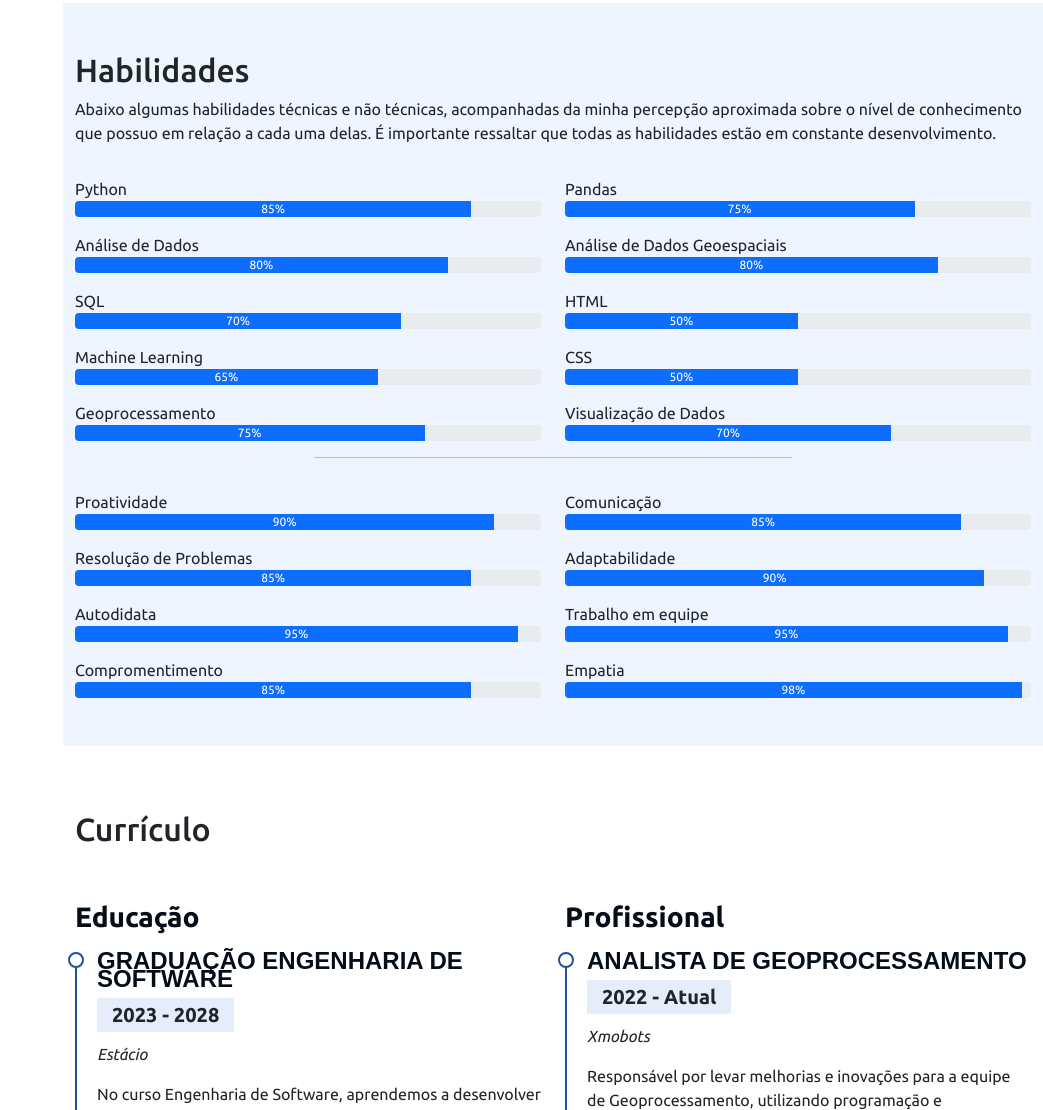
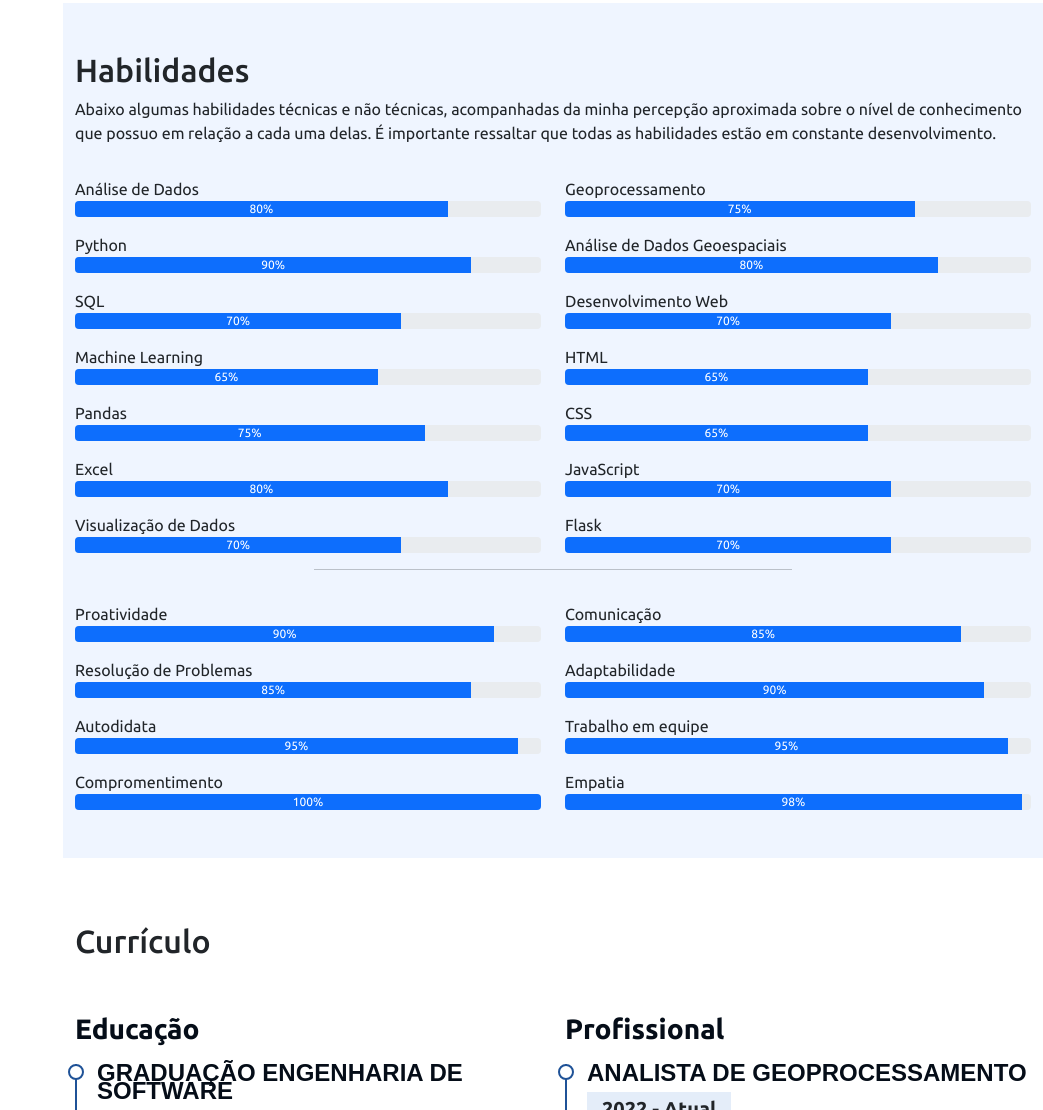
Before and after one commit to DevTheo25/Portfolio, a plain HTML site: page templates/index.html in a window 1280 px wide. Shown: the part 1690-2800 px from the top of the page, without its empty margins (237-1280 px from the left). Drawn offline with nearby package versions, Linux system fonts and the light colour scheme.

Commit message:
To_analista_dados

```diff
--- a/templates/index.html
+++ b/templates/index.html
@@ -78,7 +78,7 @@
         <section id="inicio" class="row m-0 p-0">
             <div class="col-md3 d-flex justify-content-center align-items-start flex-column">
                 <h2 class="text-white text-shadow">Daniel Silva</h2>
-                <span id="subtitle" class="text-white text-shadow">Cientista de Dados | Desenvolvedor de Software</span>
+                <span id="subtitle" class="text-white text-shadow">Analista de Dados | Desenvolvedor de Software</span>
             </div>
 
             <div class="col-md-7 d-flex justify-content-end align-items-end">
@@ -99,7 +99,11 @@
 
                 <div class="col-md-12" data-anime="down">
                     <h2 class="pt-3">Sobre</h2>
-                    <p>Sou um profissional com 2 anos de experiência em desenvolvimento de software e análise de dados utilizando Python. Durante esse período, acumulei diversas experiências em análise de dados de diferentes tipos, como geoespacial, quantitativa e qualitativa, além de uma sólida experiência em automações de processos. Atualmente, estou cursando o segundo ano de Engenharia de Software, onde conheci a área de ciência de dados e me conduziu a uma decisão definitiva: concentrar minha carreira nessa área fascinante. Para fortalecer minha formação acadêmica e prática, busquei diversos certificados em ciência de dados e programação. Além disso, estou comprometido em aprimorar minhas habilidades interpessoais, reconhecendo a importância da comunicação eficaz e do entendimento dos aspectos de negócios. Estou constantemente em busca de oportunidades para ampliar meu conhecimento, atualmente focado em ciência de Dados, machine Learning e inteligência Artificial.</p>
+                    <p>Sou um profissional com 2 anos de experiência em desenvolvimento de software e análise de dados. Durante esse período, acumulei diversas experiências em análise de dados de diferentes tipos, incluindo geoespacial, quantitativa e qualitativa, bem como uma sólida experiência em automações de processos.
+
+                        Atualmente, estou cursando o segundo ano de Engenharia de Software, onde descobri minha paixão pela área de dados, o que me levou a uma decisão definitiva: concentrar minha carreira nessa área em expansão. Para fortalecer minha formação acadêmica e prática, busquei diversos certificados em ciência de dados, análise de dados e programação.
+
+                        Além disso, estou empenhado em aprimorar minhas soft skills, reconhecendo a importância crucial da comunicação e oratória e buscando constantemente aprimorá-las. Estou continuamente buscando oportunidades para ampliar meu conhecimento, com foco atual em análise de dados, ciência de dados e inteligência artificial.</p>
                 </div>
 
                 <div class="row mt-4">
@@ -110,7 +114,7 @@
                     <div class="col-md-8" data-anime="right">
 
                         <h3>Analista de Geoprocessamento | Desenvolvedor</h3>
-                        <p>Atualmente sou responsável por trazer melhorias e inovação para a equipe de Geoprocessamento, incluindo automação de processos, análise de dados, desenvolvimento de dashboards e relatórios automáticos, utilizando como principais ferramentas Python e bancos de dados SQL, além de desenvolver ferramentas para o ambiente QGIS e trabalhar com Agricultura de Precisão.</p>
+                        <p>Atualmente sou responsável por levar melhorias e inovação para a equipe de Geoprocessamento, incluindo automação de processos, análise de dados, desenvolvimento de dashboards, relatórios automáticos e desenvolvimento de sites, utilizando como principais ferramentas Python, bancos de dados SQL, além de desenvolver ferramentas para o ambiente QGIS e trabalhar com Agricultura de Precisão.</p>
 
 
                         <div class="row mt-5 mb-5">
@@ -178,13 +182,13 @@
 
                 <div class="row">
                     <div class="col-md-6">
-                        <p class="mt-3 mb-0">Python</p>
-                        <div class="progress" role="progressbar" aria-label="Example with label" aria-valuenow="85" aria-valuemin="0" aria-valuemax="100">
-                            <div class="progress-bar" data-anime="left" style="width: 85%">85%</div>
-                        </div>
                         <p class="mt-3 mb-0">Análise de Dados</p>
                         <div class="progress" role="progressbar" aria-label="Example with label" aria-valuenow="80" aria-valuemin="0" aria-valuemax="100">
                             <div class="progress-bar" data-anime="left" style="width: 80%">80%</div>
+                        </div>
+                        <p class="mt-3 mb-0">Python</p>
+                        <div class="progress" role="progressbar" aria-label="Example with label" aria-valuenow="85" aria-valuemin="0" aria-valuemax="100">
+                            <div class="progress-bar" data-anime="left" style="width: 85%">90%</div>
                         </div>
                         <p class="mt-3 mb-0">SQL</p>
                         <div class="progress" role="progressbar" aria-label="Example with label" aria-valuenow="70" aria-valuemin="0" aria-valuemax="100">
@@ -194,14 +198,23 @@
                         <div class="progress" role="progressbar" aria-label="Example with label" aria-valuenow="65" aria-valuemin="0" aria-valuemax="100">
                             <div class="progress-bar" data-anime="left" style="width: 65%">65%</div>
                         </div>
-                        <p class="mt-3 mb-0">Geoprocessamento</p>
+                        <p class="mt-3 mb-0">Pandas</p>
                         <div class="progress" role="progressbar" aria-label="Example with label" aria-valuenow="75" aria-valuemin="0" aria-valuemax="100">
                             <div class="progress-bar" data-anime="left" style="width: 75%">75%</div>
                         </div>
+                        <p class="mt-3 mb-0">Excel</p>
+                        <div class="progress" role="progressbar" aria-label="Example with label" aria-valuenow="80" aria-valuemin="0" aria-valuemax="100">
+                            <div class="progress-bar" data-anime="left" style="width: 80%">80%</div>
+                        </div>
+                        <p class="mt-3 mb-0">Visualização de Dados</p>
+                        <div class="progress" role="progressbar" aria-label="Example with label" aria-valuenow="70" aria-valuemin="0" aria-valuemax="100">
+                            <div class="progress-bar" data-anime="left" style="width: 70%">70%</div>
+                        </div>
+
                     </div>
 
                     <div class="col-md-6">
-                        <p class="mt-3 mb-0">Pandas</p>
+                        <p class="mt-3 mb-0">Geoprocessamento</p>
                         <div class="progress" role="progressbar" aria-label="Example with label" aria-valuenow="75" aria-valuemin="0" aria-valuemax="100">
                             <div class="progress-bar" data-anime="left" style="width: 75%">75%</div>
                         </div>
@@ -209,15 +222,23 @@
                         <div class="progress" role="progressbar" aria-label="Example with label" aria-valuenow="80" aria-valuemin="0" aria-valuemax="100">
                             <div class="progress-bar" data-anime="left"  style="width: 80%">80%</div>
                         </div>
+                        <p class="mt-3 mb-0">Desenvolvimento Web</p>
+                        <div class="progress" role="progressbar" aria-label="Example with label" aria-valuenow="70" aria-valuemin="0" aria-valuemax="100">
+                            <div class="progress-bar" data-anime="left"  style="width: 70%">70%</div>
+                        </div>
                         <p class="mt-3 mb-0">HTML</p>
-                        <div class="progress" role="progressbar" aria-label="Example with label" aria-valuenow="50" aria-valuemin="0" aria-valuemax="100">
-                            <div class="progress-bar" data-anime="left" style="width: 50%">50%</div>
+                        <div class="progress" role="progressbar" aria-label="Example with label" aria-valuenow="65" aria-valuemin="0" aria-valuemax="100">
+                            <div class="progress-bar" data-anime="left" style="width: 65%">65%</div>
                         </div>
                         <p class="mt-3 mb-0">CSS</p>
-                        <div class="progress" role="progressbar" aria-label="Example with label" aria-valuenow="50" aria-valuemin="0" aria-valuemax="100">
-                            <div class="progress-bar" data-anime="left" style="width: 50%">50%</div>
+                        <div class="progress" role="progressbar" aria-label="Example with label" aria-valuenow="65" aria-valuemin="0" aria-valuemax="100">
+                            <div class="progress-bar" data-anime="left" style="width: 65%">65%</div>
                         </div>
-                        <p class="mt-3 mb-0">Visualização de Dados</p>
+                        <p class="mt-3 mb-0">JavaScript</p>
+                        <div class="progress" role="progressbar" aria-label="Example with label" aria-valuenow="70" aria-valuemin="0" aria-valuemax="100">
+                            <div class="progress-bar" data-anime="left" style="width: 70%">70%</div>
+                        </div>
+                        <p class="mt-3 mb-0">Flask</p>
                         <div class="progress" role="progressbar" aria-label="Example with label" aria-valuenow="70" aria-valuemin="0" aria-valuemax="100">
                             <div class="progress-bar" data-anime="left" style="width: 70%">70%</div>
                         </div>
@@ -244,8 +265,8 @@
                             <div class="progress-bar" data-anime="left" style="width: 95%">95%</div>
                         </div>
                         <p class="mt-3 mb-0">Compromentimento</p>
-                        <div class="progress" role="progressbar" aria-label="Example with label" aria-valuenow="85" aria-valuemin="0" aria-valuemax="100">
-                            <div class="progress-bar" data-anime="left" style="width: 85%">85%</div>
+                        <div class="progress" role="progressbar" aria-label="Example with label" aria-valuenow="100" aria-valuemin="0" aria-valuemax="100">
+                            <div class="progress-bar" data-anime="left" style="width: 100%">100%</div>
                         </div>
                     </div>
 
@@ -304,7 +325,7 @@
                             <h4>Analista de Geoprocessamento</h4>
                             <h5>2022 - Atual</h5>
                             <p><em>Xmobots</em></p>
-                            <p>Responsável por levar melhorias e inovações para a equipe de Geoprocessamento, utilizando programação e desenvolvimento de software, além de realizar análises de dados geoespaciais.</p>
+                            <p>Responsável por levar melhorias e inovações para a equipe de Geoprocessamento, utilizando programação, desenvolvimento de software e análises de dados.</p>
                         </div>
                     </div>
 
@@ -400,7 +421,7 @@
                                         <img src="../static/img/titanic.webp" class="card-img-top zoom-img"
                                             alt="Portfólio Responsivo">
                                         <div class="card-body">
-                                            <h5 class="card-title">Machine Learning: Titanic</h5>
+                                            <h5 class="card-title">Dados: Titanic</h5>
                                             <p class="card-text">
                                                 Neste projeto, foi realizada uma análise de dados sobre o naufrágio do Titanic, utilizando técnicas de aprendizado de máquina e análise estatística. O objetivo é desenvolver um modelo preciso para prever a sobrevivência dos passageiros.</p>
                                             <div class="d-flex justify-content-center">
```
